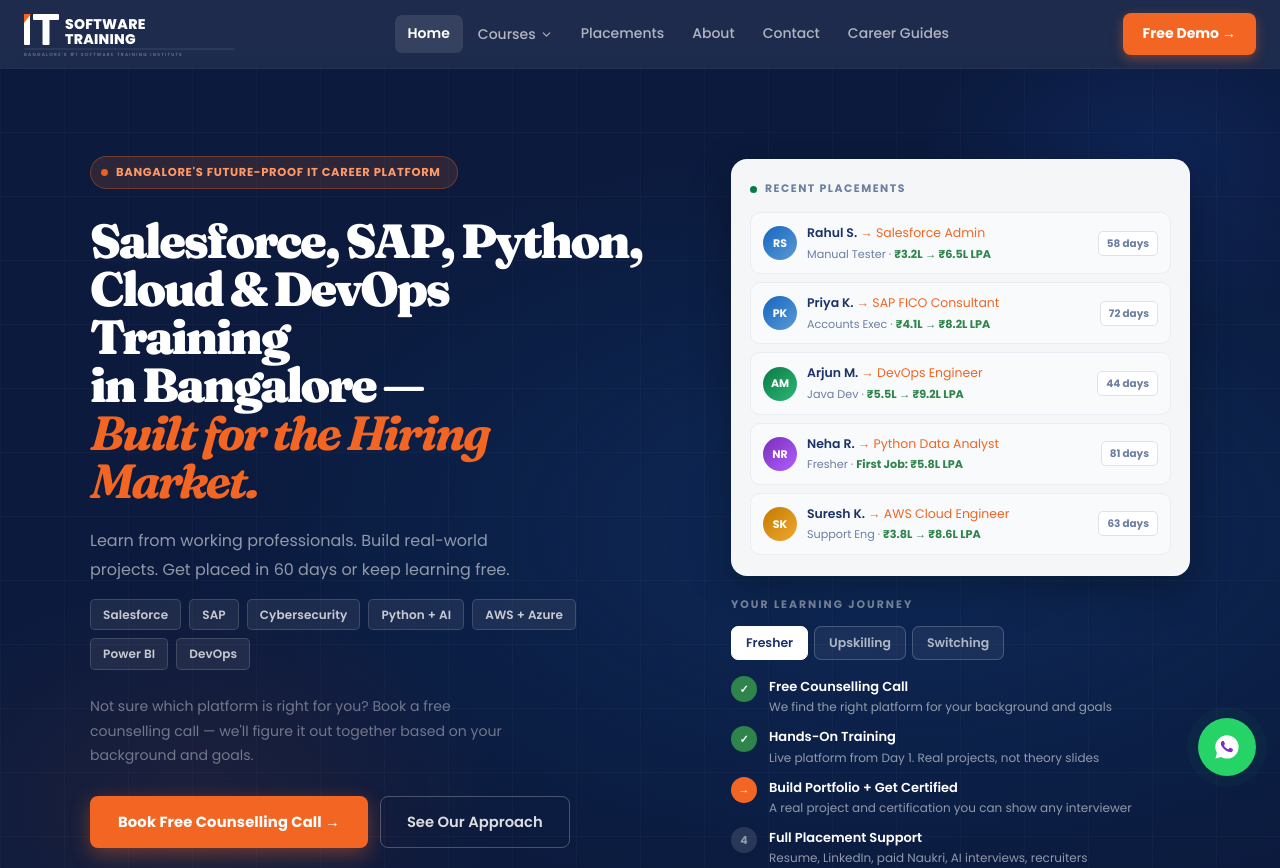
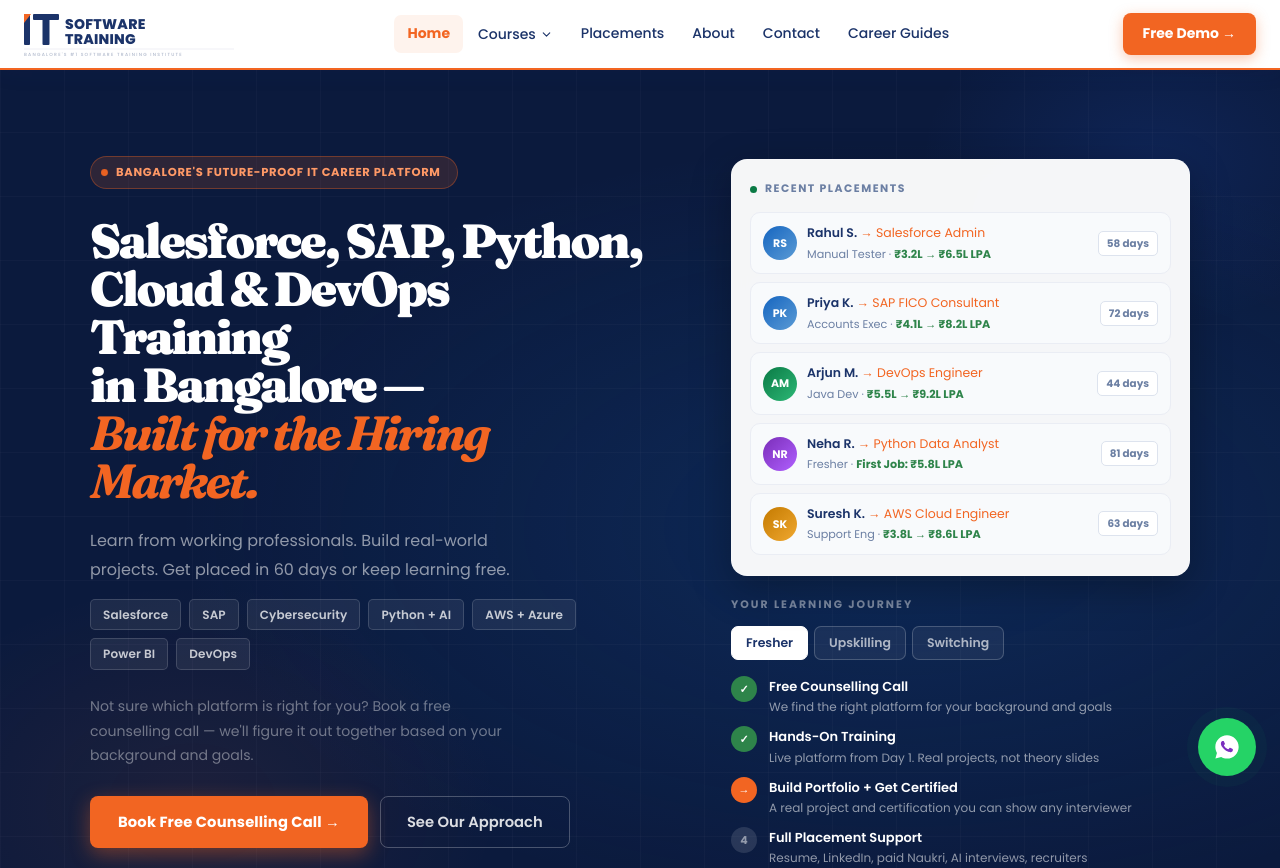
Before and after one commit to aidatatalents-ship-it/itsoftwaretraining, a Next.js app: page / in a window 1280 px wide. Shown: the top 868 px of the page. Built offline with nearby package versions, Linux system fonts and the light colour scheme.

Commit message:
feat: navbar redesigned to white+orange — sharp contrast from dark navy hero

```diff
--- a/components/Navbar.module.css
+++ b/components/Navbar.module.css
@@ -1,17 +1,16 @@
 /* ═══════════════════════════════════════════
-   NAVBAR — Mega-Menu Edition
+   NAVBAR — White + Orange Premium Edition
 ═══════════════════════════════════════════ */
 
 .nav {
   position: fixed; top: 0; left: 0; right: 0; z-index: 200;
-  background: rgba(11,26,61,.92);
-  backdrop-filter: blur(20px); -webkit-backdrop-filter: blur(20px);
-  border-bottom: 1px solid rgba(255,255,255,.08);
-  transition: background .3s, box-shadow .3s;
+  background: #ffffff;
+  border-bottom: 2px solid #F26522;
+  box-shadow: 0 2px 20px rgba(27,51,105,0.10);
+  transition: box-shadow .3s;
 }
 .navScrolled {
-  background: rgba(11,26,61,.97);
-  box-shadow: 0 4px 24px rgba(0,0,0,.3);
+  box-shadow: 0 4px 32px rgba(27,51,105,0.15);
 }
 .row {
   display: flex; align-items: center; justify-content: space-between;
@@ -29,16 +28,17 @@
 }
 .link {
   display: inline-flex; align-items: center; gap: 4px;
-  padding: 7px 13px; color: rgba(255,255,255,.65);
+  padding: 7px 13px; color: #1B3369;
   text-decoration: none; font-family: 'Poppins', sans-serif;
   font-size: .875rem; font-weight: 500; border-radius: 7px;
   transition: color .2s, background .2s;
   background: none; border: none; cursor: pointer; white-space: nowrap;
 }
-.link:hover { color: #fff; background: rgba(255,255,255,.08); }
-.active { color: #fff !important; font-weight: 600; background: rgba(255,255,255,.10) !important; }
-.dropBtn svg { transition: transform .22s; }
-.dropBtnOpen svg { transform: rotate(180deg); }
+.link:hover { color: #F26522; background: rgba(242,101,34,0.07); }
+.active { color: #F26522 !important; font-weight: 700; background: rgba(242,101,34,0.08) !important; }
+.dropBtn svg { transition: transform .22s; color: #1B3369; }
+.dropBtnOpen { color: #F26522 !important; }
+.dropBtnOpen svg { transform: rotate(180deg); color: #F26522; }
 
 /* CTAs */
 .ctas { display: flex; align-items: center; gap: 10px; flex-shrink: 0; }
@@ -48,17 +48,17 @@
   font-family: 'Poppins', sans-serif; font-size: .875rem; font-weight: 700;
   border-radius: 8px; text-decoration: none; white-space: nowrap;
   transition: background .2s, transform .15s, box-shadow .2s;
-  box-shadow: 0 4px 12px rgba(242,101,34,.4);
+  box-shadow: 0 4px 14px rgba(242,101,34,.35);
 }
 .signIn:hover { background: #D4531A; transform: translateY(-1px); box-shadow: 0 6px 20px rgba(242,101,34,.5); }
 
 /* BURGER */
 .burger {
-  display: none; background: rgba(255,255,255,.08);
-  border: 1px solid rgba(255,255,255,.15); border-radius: 8px;
-  cursor: pointer; padding: 7px; color: #fff; transition: background .2s;
+  display: none; background: rgba(27,51,105,0.06);
+  border: 1px solid rgba(27,51,105,0.15); border-radius: 8px;
+  cursor: pointer; padding: 7px; color: #1B3369; transition: background .2s;
 }
-.burger:hover { background: rgba(255,255,255,.14); }
+.burger:hover { background: rgba(27,51,105,0.10); }
 
 /* ══════════════════════════════════
    MEGA-MENU
@@ -184,9 +184,10 @@
 ══════════════════════════════════ */
 .mob {
   position: fixed; top: 68px; left: 0; right: 0;
-  background: rgba(9,19,48,.98); backdrop-filter: blur(20px);
-  border-bottom: 1px solid rgba(255,255,255,.08);
-  z-index: 199; box-shadow: 0 20px 48px rgba(0,0,0,.4);
+  background: #fff;
+  border-top: 2px solid #F26522;
+  border-bottom: 1px solid #E8EDF4;
+  z-index: 199; box-shadow: 0 20px 48px rgba(27,51,105,0.15);
   animation: slideDown .2s ease;
   max-height: calc(100vh - 68px); overflow-y: auto;
 }
@@ -196,16 +197,18 @@
 }
 .mobLink {
   display: block; padding: 11px 24px;
-  color: rgba(255,255,255,.75); text-decoration: none;
+  color: #1B3369; text-decoration: none;
   font-family: 'Poppins', sans-serif; font-size: .92rem; font-weight: 500;
   transition: background .15s, color .15s;
+  border-bottom: 1px solid #F5F7FB;
 }
-.mobLink:hover { background: rgba(255,255,255,.06); color: #fff; }
+.mobLink:hover { background: rgba(242,101,34,0.06); color: #F26522; }
 .mobSec {
   padding: 10px 24px 4px; font-family: 'Poppins', sans-serif;
   font-size: .65rem; font-weight: 700; letter-spacing: 1.5px;
-  text-transform: uppercase; color: rgba(255,255,255,.28);
-  margin-top: 8px; border-top: 1px solid rgba(255,255,255,.06);
+  text-transform: uppercase; color: #9CA3AF;
+  margin-top: 8px; border-top: 1px solid #F0F4FF;
+  background: #F5F7FB;
 }
 
 /* Mobile platform accordion */
@@ -214,32 +217,33 @@
   display: flex; align-items: center; justify-content: space-between;
   width: 100%; padding: 12px 24px;
   background: none; border: none; cursor: pointer;
-  color: rgba(255,255,255,.75); font-family: 'Poppins', sans-serif;
+  color: #1B3369; font-family: 'Poppins', sans-serif;
   font-size: .92rem; font-weight: 600; text-align: left;
-  border-top: 1px solid rgba(255,255,255,.04);
+  border-bottom: 1px solid #F0F4FF;
   transition: background .15s;
 }
-.mobPlatformBtn:hover { background: rgba(255,255,255,.05); }
+.mobPlatformBtn:hover { background: rgba(242,101,34,0.05); color: #F26522; }
 .mobPlatformBtnLeft { display: flex; align-items: center; gap: 10px; }
 .mobPlatformIcon { font-size: 1rem; }
-.mobPlatformChevron { color: rgba(255,255,255,.35); transition: transform .22s; }
+.mobPlatformChevron { color: #9CA3AF; transition: transform .22s; }
 .mobPlatformChevronOpen { transform: rotate(180deg); }
 
 .mobChildren {
-  background: rgba(0,0,0,.2);
+  background: #F5F7FB;
   padding: 4px 0 8px;
+  border-bottom: 1px solid #F0F4FF;
 }
 .mobChild {
   display: flex; align-items: center; gap: 8px;
   padding: 8px 24px 8px 42px;
-  text-decoration: none; color: rgba(255,255,255,.55);
+  text-decoration: none; color: #374151;
   font-size: .83rem; font-weight: 500;
   transition: color .15s, background .15s;
 }
-.mobChild:hover { color: #fff; background: rgba(255,255,255,.05); }
+.mobChild:hover { color: #F26522; background: rgba(242,101,34,0.05); }
 .mobChildDot {
   width: 5px; height: 5px; border-radius: 50%;
-  background: rgba(255,255,255,.3); flex-shrink: 0;
+  background: #D1D5DB; flex-shrink: 0;
 }
 .mobViewAll {
   display: flex; align-items: center; gap: 6px;
--- a/components/Navbar.tsx
+++ b/components/Navbar.tsx
@@ -52,14 +52,14 @@
         {/* ── Logo ── */}
         <Link href="/" className={styles.logo} style={{ gap: 0 }}>
           <svg width="210" height="48" viewBox="0 0 420 96" fill="none" xmlns="http://www.w3.org/2000/svg" aria-label="IT Software Training Bangalore">
-            <rect x="0" y="8" width="12" height="62" rx="2" fill="#FFFFFF"/>
+            <rect x="0" y="8" width="12" height="62" rx="2" fill="#1B3369"/>
             <polygon points="0,8 14,8 0,26" fill="#F26522"/>
-            <rect x="18" y="8" width="52" height="12" rx="2" fill="#FFFFFF"/>
-            <rect x="37" y="18" width="14" height="52" rx="2" fill="#FFFFFF"/>
-            <text x="82" y="38" fontFamily="'Poppins','Poppins',sans-serif" fontWeight="800" fontSize="28" fill="#FFFFFF" letterSpacing="0.5">SOFTWARE</text>
-            <text x="82" y="68" fontFamily="'Poppins','Poppins',sans-serif" fontWeight="800" fontSize="28" fill="#FFFFFF" letterSpacing="0.5">TRAINING</text>
-            <line x1="0" y1="78" x2="420" y2="78" stroke="rgba(255,255,255,0.25)" strokeWidth="1"/>
-            <text x="0" y="91" fontFamily="'Poppins',sans-serif" fontWeight="500" fontSize="9" fill="rgba(255,255,255,0.4)" letterSpacing="2.5">BANGALORE&apos;S #1 SOFTWARE TRAINING INSTITUTE</text>
+            <rect x="18" y="8" width="52" height="12" rx="2" fill="#1B3369"/>
+            <rect x="37" y="18" width="14" height="52" rx="2" fill="#1B3369"/>
+            <text x="82" y="38" fontFamily="'Poppins','Poppins',sans-serif" fontWeight="800" fontSize="28" fill="#1B3369" letterSpacing="0.5">SOFTWARE</text>
+            <text x="82" y="68" fontFamily="'Poppins','Poppins',sans-serif" fontWeight="800" fontSize="28" fill="#1B3369" letterSpacing="0.5">TRAINING</text>
+            <line x1="0" y1="78" x2="420" y2="78" stroke="rgba(27,51,105,0.15)" strokeWidth="1"/>
+            <text x="0" y="91" fontFamily="'Poppins',sans-serif" fontWeight="500" fontSize="9" fill="rgba(27,51,105,0.35)" letterSpacing="2.5">BANGALORE&apos;S #1 SOFTWARE TRAINING INSTITUTE</text>
           </svg>
         </Link>
 
```
